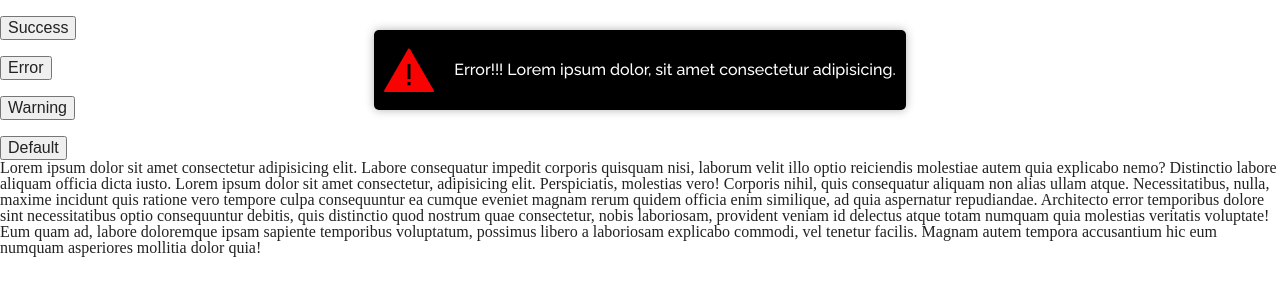
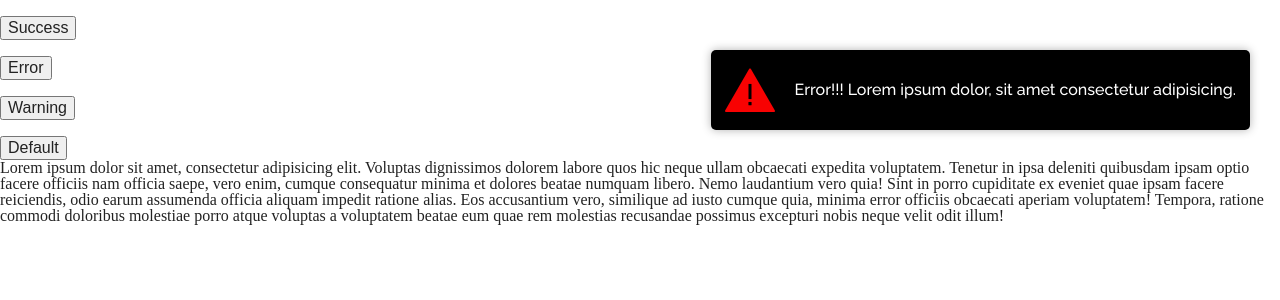
Before and after one commit to holdenn1/vue-toastify, a Vue app: page / in a window 1280 px wide. Both pictures are taken after a click on the button "Error". Shown: the top 300 px of the page. Built offline with nearby package versions, Linux system fonts and the light colour scheme.

Commit message:
added animation for additional positions, made it possible to set the offset for the toast, and set the dimensions strictly

```diff
--- a/src/App.vue
+++ b/src/App.vue
@@ -14,20 +14,16 @@
   <br />
 
   <p>
-    Lorem ipsum dolor sit amet consectetur adipisicing elit. Labore consequatur
-    impedit corporis quisquam nisi, laborum velit illo optio reiciendis
-    molestiae autem quia explicabo nemo? Distinctio labore aliquam officia dicta
-    iusto. Lorem ipsum dolor sit amet consectetur, adipisicing elit.
-    Perspiciatis, molestias vero! Corporis nihil, quis consequatur aliquam non
-    alias ullam atque. Necessitatibus, nulla, maxime incidunt quis ratione vero
-    tempore culpa consequuntur ea cumque eveniet magnam rerum quidem officia
-    enim similique, ad quia aspernatur repudiandae. Architecto error temporibus
-    dolore sint necessitatibus optio consequuntur debitis, quis distinctio quod
-    nostrum quae consectetur, nobis laboriosam, provident veniam id delectus
-    atque totam numquam quia molestias veritatis voluptate! Eum quam ad, labore
-    doloremque ipsam sapiente temporibus voluptatum, possimus libero a
-    laboriosam explicabo commodi, vel tenetur facilis. Magnam autem tempora
-    accusantium hic eum numquam asperiores mollitia dolor quia!
+    Lorem ipsum dolor sit amet, consectetur adipisicing elit. Voluptas
+    dignissimos dolorem labore quos hic neque ullam obcaecati expedita
+    voluptatem. Tenetur in ipsa deleniti quibusdam ipsam optio facere officiis
+    nam officia saepe, vero enim, cumque consequatur minima et dolores beatae
+    numquam libero. Nemo laudantium vero quia! Sint in porro cupiditate ex
+    eveniet quae ipsam facere reiciendis, odio earum assumenda officia aliquam
+    impedit ratione alias. Eos accusantium vero, similique ad iusto cumque quia,
+    minima error officiis obcaecati aperiam voluptatem! Tempora, ratione commodi
+    doloribus molestiae porro atque voluptas a voluptatem beatae eum quae rem
+    molestias recusandae possimus excepturi nobis neque velit odit illum!
   </p>
 </template>
 
--- a/src/Toastify/Toastify.vue
+++ b/src/Toastify/Toastify.vue
@@ -3,11 +3,13 @@
     name="toastify"
     tag="div"
     :class="['toastify-container', toastifyPosition]"
+    :style="topAndBottomToastify"
   >
     <div
       v-for="toastify in toast.notifications"
       :key="toastify.id"
       :class="[{ 'show-toast': toastify.isShow }, toastifyTheme]"
+      :style="toastifySize"
     >
       <img
         v-if="toastify.status !== 'default'"
@@ -37,8 +39,24 @@ const toastifyTheme = computed(() => {
   return option.value?.theme === "day" ? "toastify-day" : "toastify-night";
 });
 
+const toastifySize = computed(() => {
+  return {
+    width: option.value?.width + "px",
+    height: option.value?.height + "px",
+  };
+});
+
+const topAndBottomToastify = computed(() => {
+  const isTop = option.value?.position.includes("top");
+  if (isTop) {
+    return { top: option.value?.offset + "px" };
+  } else {
+    return { bottom: option.value?.offset + "px" };
+  }
+});
+
 const toastifyPosition = computed(() => {
-  switch (option.value?.positiom) {
+  switch (option.value?.position) {
     case "top-left": {
       return "toast-top-left";
       break;
@@ -55,12 +73,12 @@ const toastifyPosition = computed(() => {
       return "toast-bottom-left";
       break;
     }
-    case "center": {
-      return "toast-center";
+    case "top-center": {
+      return "toast-top-center";
       break;
     }
     default: {
-      return "toast-center";
+      return "toast-top-center";
     }
   }
 });
@@ -88,9 +106,11 @@ function iconStatus(type: string) {
 @import "@/styles/mixins/defauldSizesToastify.scss";
 @import "@/styles/mixins/toastContainer.scss";
 @import "@/styles/mixins/toastPosition.scss";
+@import "@/styles/mixins/toastifyAnimation.scss";
 @import "@/styles/mixins/toast.scss";
 .toastify-container {
   @include toastConteiner;
+
   .toastify-day {
     @include toast(#ffff, black);
   }
@@ -100,32 +120,48 @@ function iconStatus(type: string) {
   .show-toastify {
     opacity: 1;
   }
-  .toastify-move,
-  .toastify-enter-active,
+}
+.toast-top-center {
+  @include toastPosition(center);
+  @include toastifyAnimation(translate(0, -100px));
   .toastify-leave-active {
-    transition: all 0.5s cubic-bezier(0.55, 0, 0.1, 1);
+    position: absolute;
   }
-  .toastify-enter-from,
-  .toastify-leave-to {
-    opacity: 0;
-    top: -50px;
-  }
-}
-.toast-center {
-  @include toastPosition(center);
 }
 .toast-top-left {
   @include toastPosition(start);
+  @include toastifyAnimation(translate(-100px, 0));
+  .toastify-leave-active {
+    position: absolute;
+  }
 }
 .toast-top-right {
   @include toastPosition(end);
+  @include toastifyAnimation(translate(100px, 0));
+  .toastify-leave-active {
+    position: absolute;
+  }
 }
 .toast-bottom-right {
   @include toastPosition(end);
   justify-content: end;
+  @include toastifyAnimation(translate(100px, 0));
+  .toastify-day,
+  .toastify-night {
+    &:last-child {
+      margin-bottom: 0;
+    }
+  }
 }
 .toast-bottom-left {
   @include toastPosition(start);
   justify-content: end;
+  @include toastifyAnimation(translate(-100px, 0));
+  .toastify-day,
+  .toastify-night {
+    &:last-child {
+      margin-bottom: 0;
+    }
+  }
 }
 </style>
--- a/src/hooks/useOptions.ts
+++ b/src/hooks/useOptions.ts
@@ -1,7 +1,7 @@
-import type { ToastOptions } from "@/types";
+import type { BaseOptions } from "@/types";
 import { ref } from "vue";
 
-const option = ref<ToastOptions>();
+const option = ref<BaseOptions>();
 
 export function useOptions() {
   function setOptions(options: any) {
--- a/src/hooks/useToastify.ts
+++ b/src/hooks/useToastify.ts
@@ -6,7 +6,6 @@ export function useToastify() {
   function toastify(status: ToastifyStatus, message: string) {
     notify(status, message);
   }
-
   return {
     toastify,
   };
--- a/src/main.ts
+++ b/src/main.ts
@@ -9,7 +9,8 @@ app.use(
   createToastifyPlugin({
     autoClose: 5000,
     theme: "night",
-    positiom: "center",
+    position: "top-right",
+    offset: 50,
   })
 );
 
--- a/src/styles/mixins/defauldSizesToastify.scss
+++ b/src/styles/mixins/defauldSizesToastify.scss
@@ -1,6 +1,4 @@
 @mixin defaultSizesToastify{
   min-width: 200px;
-  max-width: 720px;
   min-height: 80px;
-  max-height: 420px;
 }
--- a/src/styles/mixins/toast.scss
+++ b/src/styles/mixins/toast.scss
@@ -9,13 +9,17 @@
   box-shadow: 0 0 10px rgba(0, 0, 0, 0.3);
   color: $col;
   border-radius: 5px;
-  padding: 10px;
+  padding: 10px 14px;
   margin: 0px 20px 20px;
   pointer-events: auto;
   overflow: auto;
   text-align: justify;
   @include defaultSizesToastify;
   @include contentCenterFlex;
+  flex-shrink: 0;
+  &::-webkit-scrollbar{
+    display: none;
+  }
   .toastify-img {
     margin-right: 20px;
   }
--- a/src/styles/mixins/toastContainer.scss
+++ b/src/styles/mixins/toastContainer.scss
@@ -3,7 +3,7 @@
   top: 30px;
   left: 10px;
   right: 10px;
-  bottom: 10px;
+  bottom: 30px;
   pointer-events: none;
   z-index: 9999;
 
--- /dev/null
+++ b/src/styles/mixins/toastifyAnimation.scss
@@ -0,0 +1,12 @@
+@mixin toastifyAnimation($tr-translate){
+  .toastify-move,
+  .toastify-enter-active,
+  .toastify-leave-active {
+    transition: all 0.5s cubic-bezier(0.55, 0, 0.1, 1);
+  }
+  .toastify-enter-from,
+  .toastify-leave-to {
+    opacity: 0;
+    transform: $tr-translate;
+  }
+}
```
Also changed, not shown: src/types/index.ts (+7 -4 lines).
